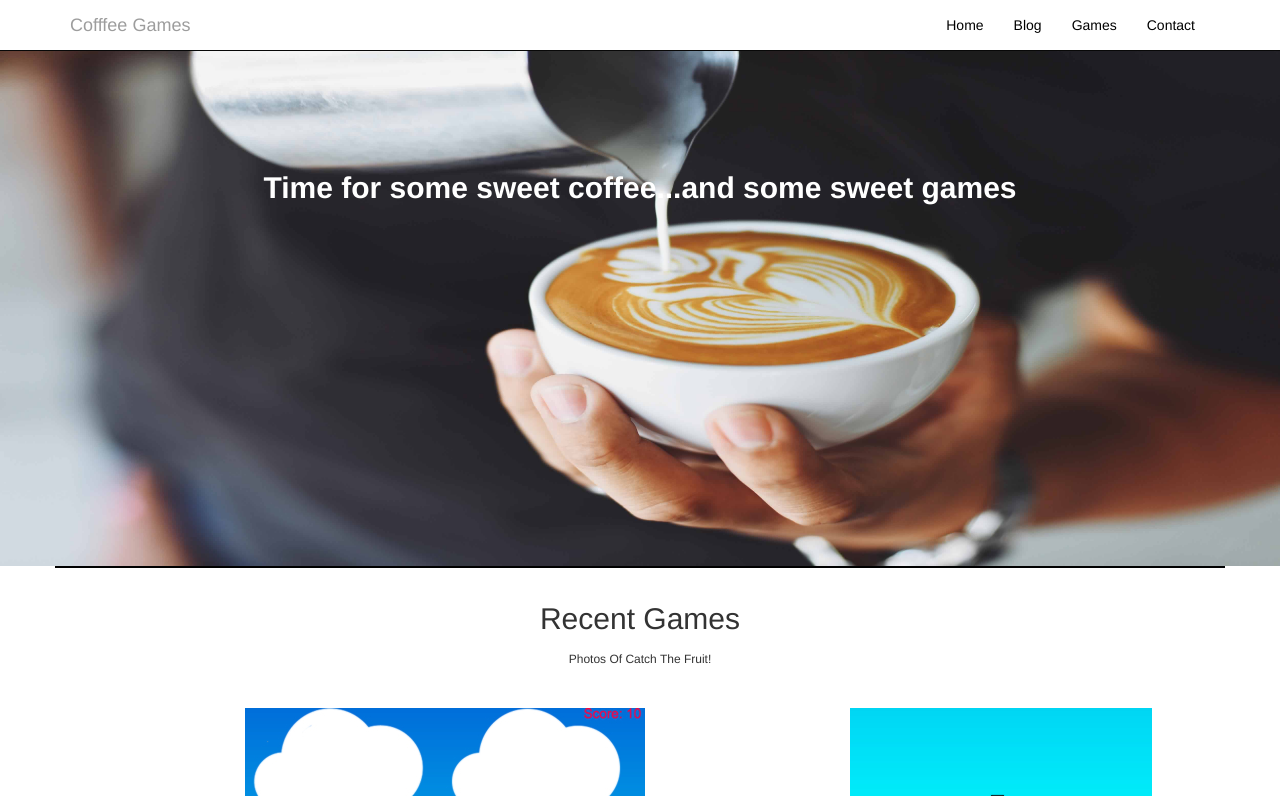
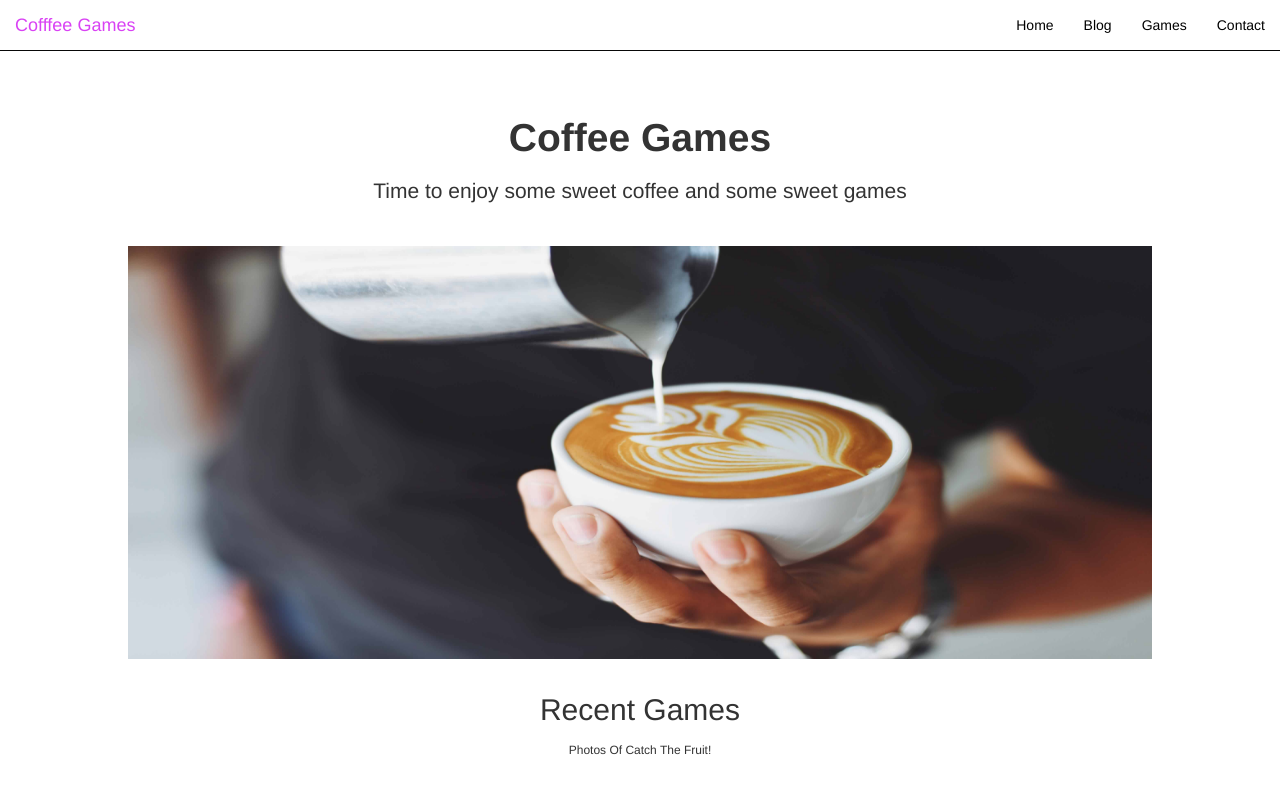
Before and after one commit to michaelc54213/coffee-games, a website: page index.html in a window 1280 px wide. Shown: the top 796 px of the page. Drawn offline with nearby package versions, Linux system fonts and the light colour scheme.

Commit message:
Changed pic resolution and header.

```diff
--- a/css/starter-template.css
+++ b/css/starter-template.css
@@ -1,6 +1,3 @@
-body {
-  padding-top: 50px;
-}
 .starter-template {
   padding: 40px 15px;
   text-align: center;
--- a/index.html
+++ b/index.html
@@ -41,8 +41,8 @@
 
   <body>
 
+      <div class="container" style="max-width: 70rem; margin-left: auto; margin-right: auto;">
     <nav class="navbar navbar-inverse navbar-fixed-top">
-      <div class="container">
         <div class="navbar-header">
           <button type="button" class="navbar-toggle collapsed" data-toggle="collapse" data-target="#navbar" aria-expanded="false" aria-controls="navbar">
             <span class="sr-only">Toggle navigation</span>
@@ -59,16 +59,17 @@
             <li><a href="games.html">Games</a></li>
             <li><a href="contact.html">Contact</a></li>
           </ul>
+	</nav>
         </div><!--/.nav-collapse -->
-      </div>
-    </nav>
+			</div>
+			<div class="headline" style="margin-top: 80px;">
+			  <p style="font-weight: bold; font-size: 1.3em;">Coffee Games</p>
+			  <p style="font-size: .7em;">Time to enjoy some sweet coffee and some sweet games</p>
+			</div>
 
-	<div style="width:100%;"><img src="img/coffee-pic-main.jpg" alt="Coffee Logo" id="game-title-img" class="img-responsive">
+	<div style="max-width: 80%; margin-left: auto; margin-right: auto;"><img src="img/coffee-pic-main.jpg" alt="Coffee Logo" id="game-title-img" class="img-responsive">
 	</div>
 
-	<div class="container" style="border: 1px solid black;">
-			<p id="image-text">Time for some sweet coffee...and some sweet games</p>
-	</div>
 	<div class="container">
 			<div class="headline">
 			  <p>Recent Games</p>
```
Also changed, not shown: 9 other files.
